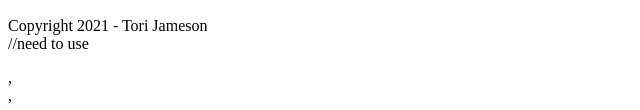
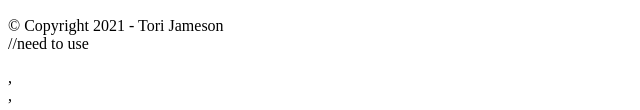
Before and after one commit to torijameson/assignment4, a website: page index.html in a window 1280 px wide. Shown: the part 3790-3900 px from the top of the page, 0-640 px from the left. Drawn offline with Linux system fonts and the light colour scheme.

```diff
--- a/index.html
+++ b/index.html
@@ -96,7 +96,7 @@
       </p>
    </article>
 
-   <footer> Copyright 2021 - Tori Jameson </footer>
+   <footer> &copy; Copyright 2021 - Tori Jameson </footer>
 </body>
 
 </html>
```
Also changed, not shown: spec/grading.spec.js (+2 -0 lines).
